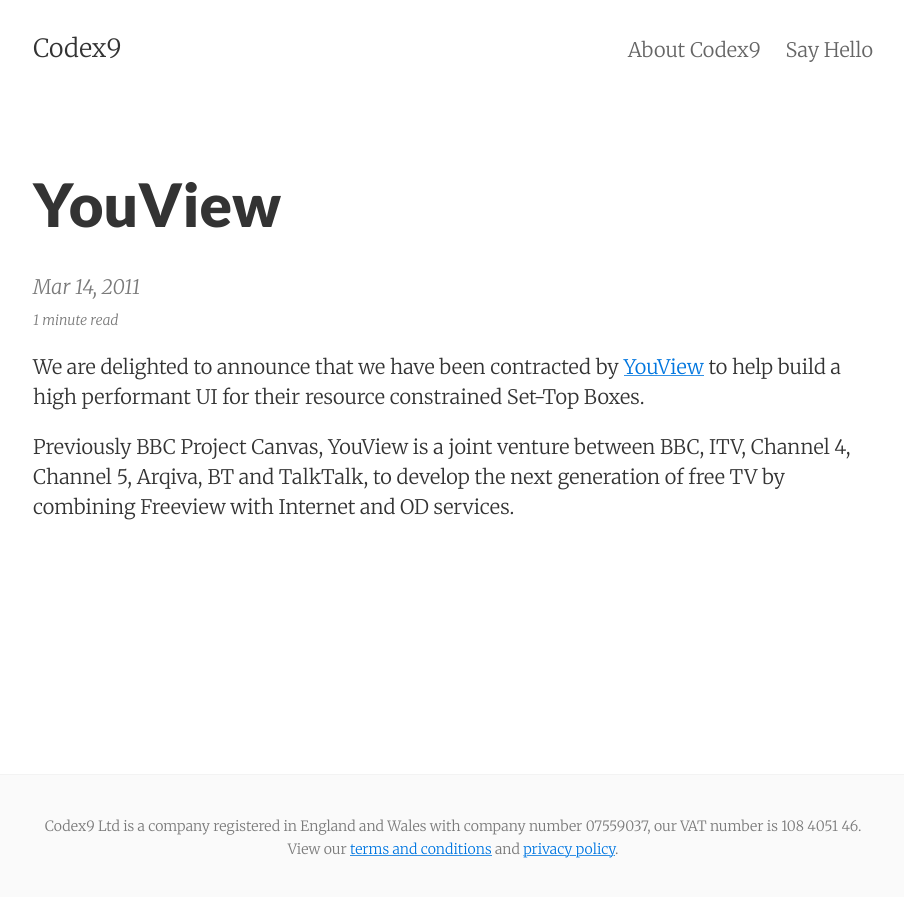
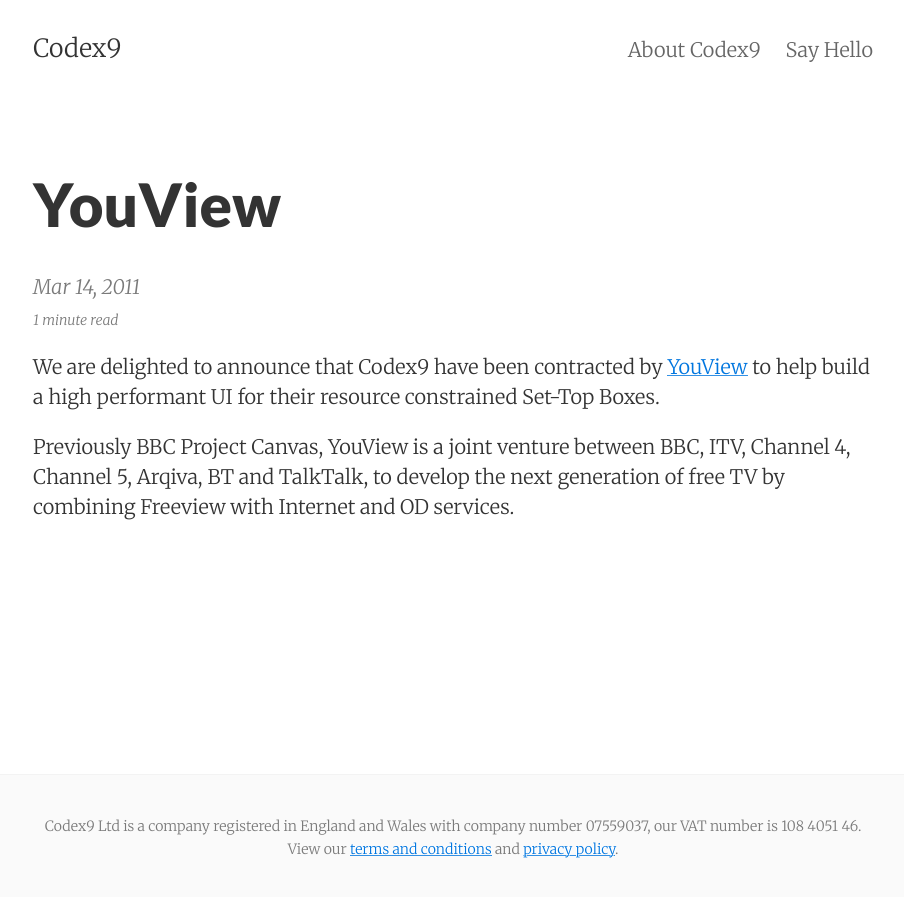
Before and after one commit to derekdon/codex9.github.io, a Jekyll site: the page built from _posts/2011-03-14-youview.md, in a window 1280 px wide. Shown: the top 897 px of the page, without its empty margins (187-1091 px from the left). Built offline with Jekyll 4.4.1, drawn with Linux system fonts in a browser that asks for light colours.

Commit message:
Text changes

```diff
--- a/_posts/2011-03-14-youview.md
+++ b/_posts/2011-03-14-youview.md
@@ -6,7 +6,7 @@
 categories: clients
 ---
 
-We are delighted to announce that we have been contracted by <a href="http://youview.com" target="_blank">YouView</a>
+We are delighted to announce that Codex9 have been contracted by <a href="http://youview.com" target="_blank">YouView</a>
 to help build a high performant UI for their resource constrained Set-Top Boxes.
 
 Previously BBC Project Canvas, YouView is a joint venture between BBC, ITV, Channel 4, Channel 5, Arqiva, BT and
```
Also changed, not shown: _posts/2014-06-23-credit-suisse.md (+1 -1 lines), _posts/2016-04-18-standard-chartered.md (+1 -1 lines).
